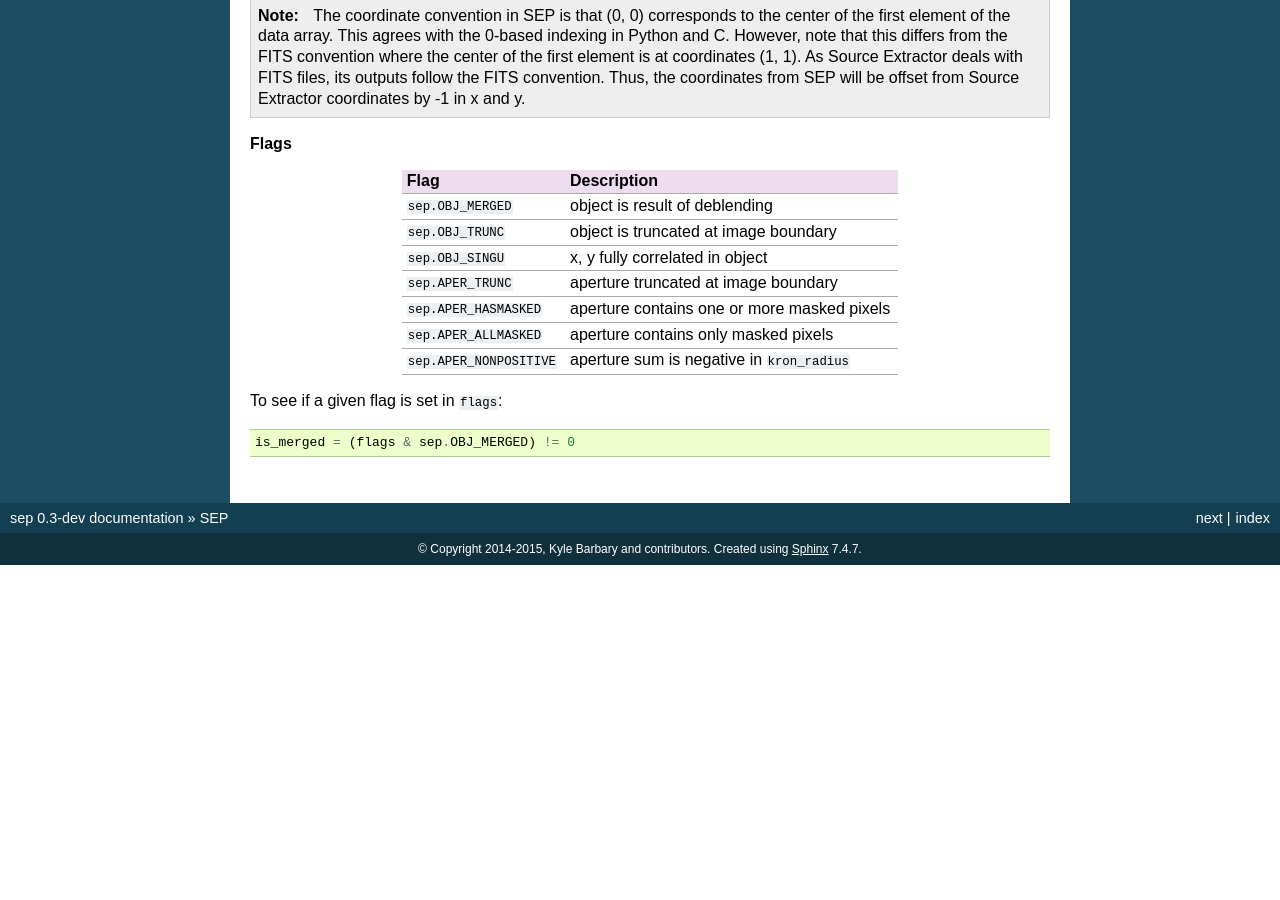
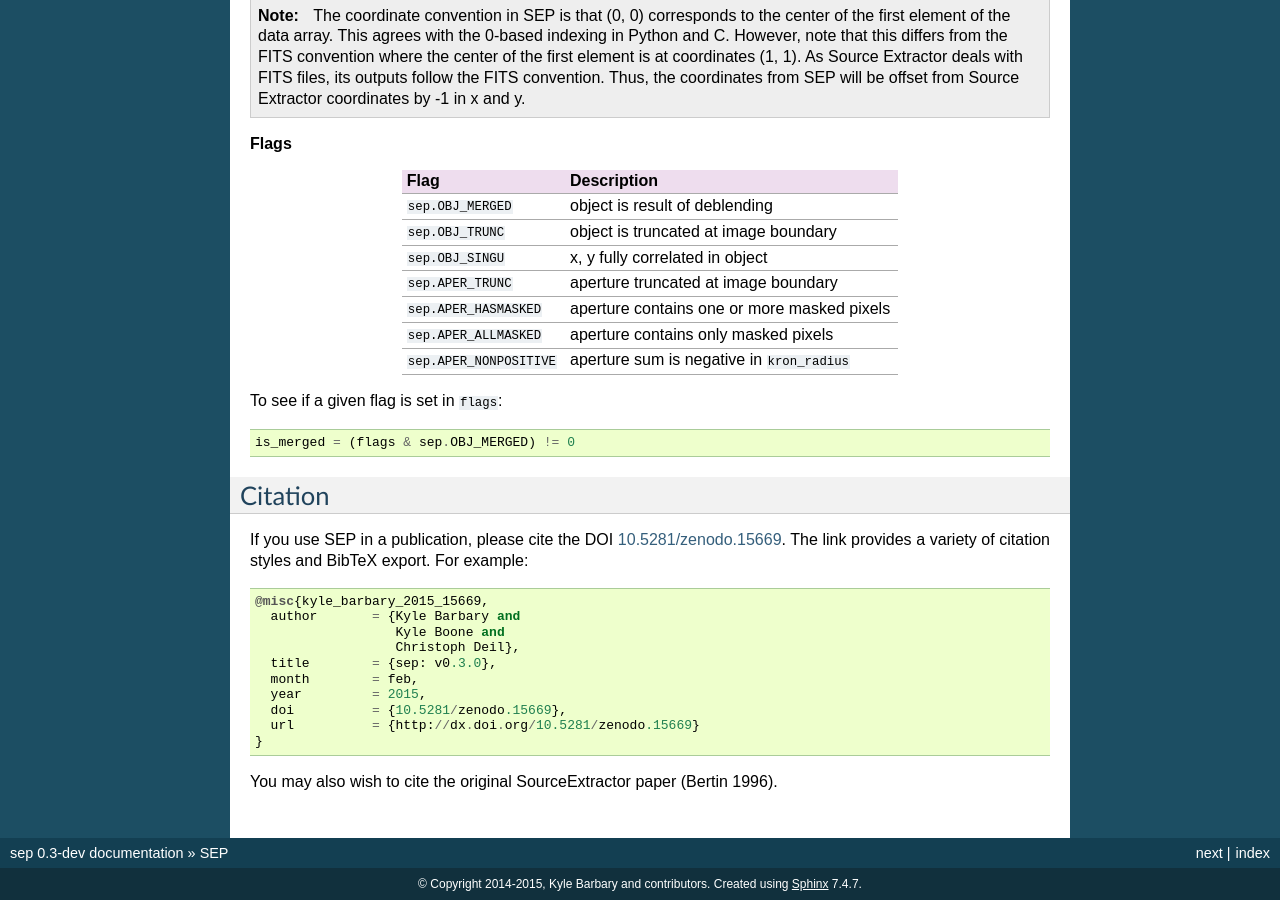
Before and after one commit to kbarbary/sep, a Sphinx documentation site: the page built from docs/index.rst, in a window 1280 px wide and 900 px high, scrolled down 1415 px. Built offline with Sphinx 7.4.7, drawn with Linux system fonts in a browser that asks for light colours; before the commit the page ends 1980 px from its top, so only the background shows below that.

Commit message:
add citation to docs

```diff
--- a/docs/index.rst
+++ b/docs/index.rst
@@ -109,3 +109,24 @@ Flag                      Description
 To see if a given flag is set in ``flags``::
 
     is_merged = (flags & sep.OBJ_MERGED) != 0
+
+Citation
+--------
+
+If you use SEP in a publication, please cite the DOI
+`10.5281/zenodo.15669 <http://dx.doi.org/10.5281/zenodo.15669>`_. The
+link provides a variety of citation styles and BibTeX export. For example::
+
+    @misc{kyle_barbary_2015_15669,
+      author       = {Kyle Barbary and
+                      Kyle Boone and
+                      Christoph Deil},
+      title        = {sep: v0.3.0},
+      month        = feb,
+      year         = 2015,
+      doi          = {10.5281/zenodo.15669},
+      url          = {http://dx.doi.org/10.5281/zenodo.15669}
+    }
+
+
+You may also wish to cite the original SourceExtractor paper (Bertin 1996).
```
